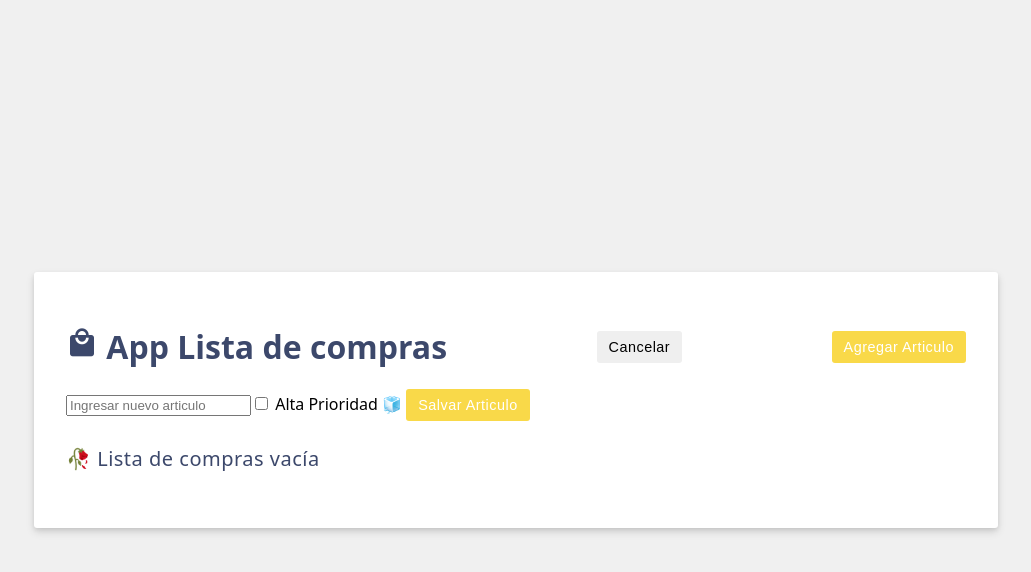
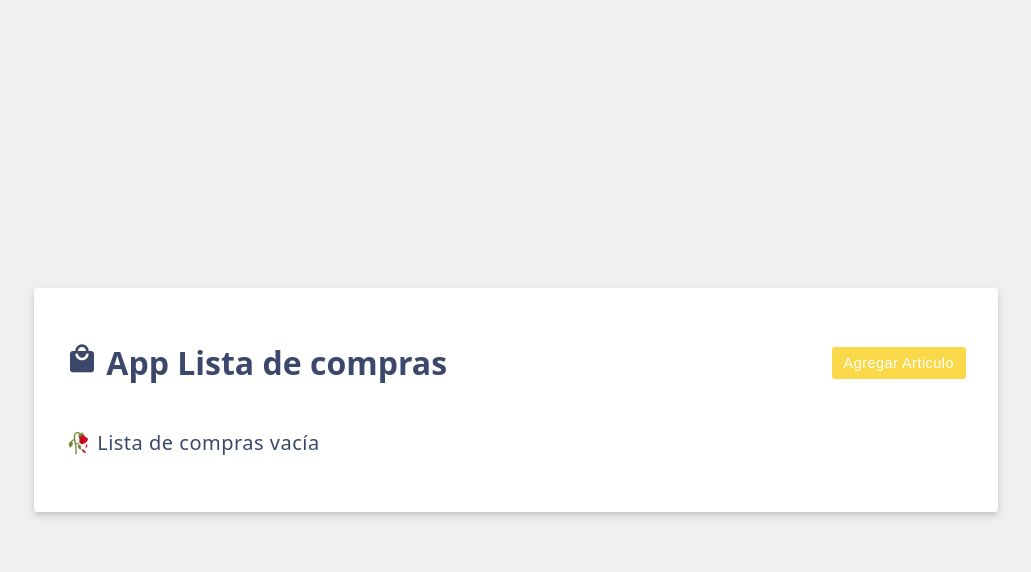
Before and after one commit to Guizar636/VueJS-ShoppingCart, a Vue app: page / in a window 1280 px wide. Both pictures are taken after a click on the button "Cancelar". Shown: the top 572 px of the page, without its empty margins (124-1155 px from the left). Built offline with nearby package versions, Linux system fonts and the light colour scheme.

Commit message:
⭐feature app agrega visualiacion condicional al formulario

```diff
--- a/src/App.vue
+++ b/src/App.vue
@@ -15,15 +15,20 @@
 };
 const newItem = ref('');
 const newItemHighPriority = ref (false);
+const editing = ref(true);
+const doEdit =(edit) => {
+ editing.value = edit;
+ newItem.value = "";
+};
 </script>
 
 <template>
   <div class="header">
     <h1> <i class="material-icons shopping-cart-icon">local_mall</i> {{ header }}</h1>
-    <button class="btn">Cancelar</button>
-    <button class="btn btn-primary">Agregar Articulo</button>
+    <button v-if="!editing" @click="doEdit(true)" class="btn btn-primary">Agregar Articulo</button>
+    <button v-else @click="doEdit(false)" class="btn">Cancelar</button>
   </div>
- <form v-on:submit.prevent = "saveItem" class="add-item form">
+ <form v-if="editing" v-on:submit.prevent = "saveItem" class="add-item form">
 <!-- input de nuevo articulo -->
   <input  v-model.trim="newItem" type="text" placeholder="Ingresar nuevo articulo">
   <!-- Check Boxes -->
```
